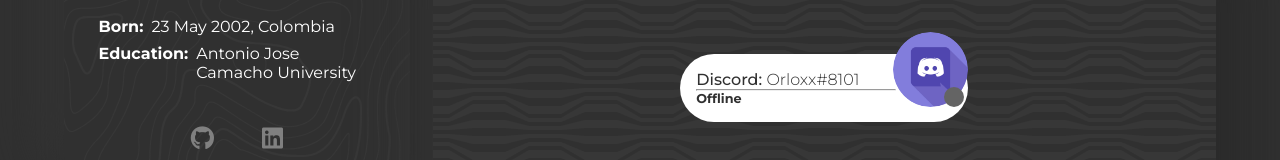
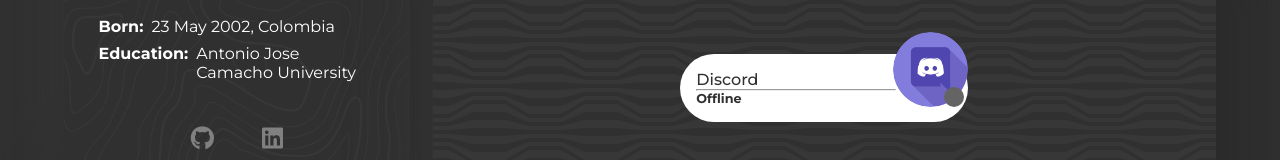
Before and after one commit to Orloxx23/OrlandoMmv2, a React (Create React App) app: page /about in a window 1280 px wide. Shown: the part 516-676 px from the top of the page. Built offline with nearby package versions, Linux system fonts and the light colour scheme; no server answers.

Commit message:
Update index.jsx

```diff
--- a/src/components/DiscordPresence/index.jsx
+++ b/src/components/DiscordPresence/index.jsx
@@ -35,7 +35,8 @@ export default function DiscordPresence() {
         <div className="discord-presence-content">
           <div className="discord-presence-text">
             <h5>
-              Discord: <span>Orloxx#8101</span>
+              Discord
+              {/* Discord: <span>Orloxx#8101</span> */}
             </h5>
             <hr />
 
```
